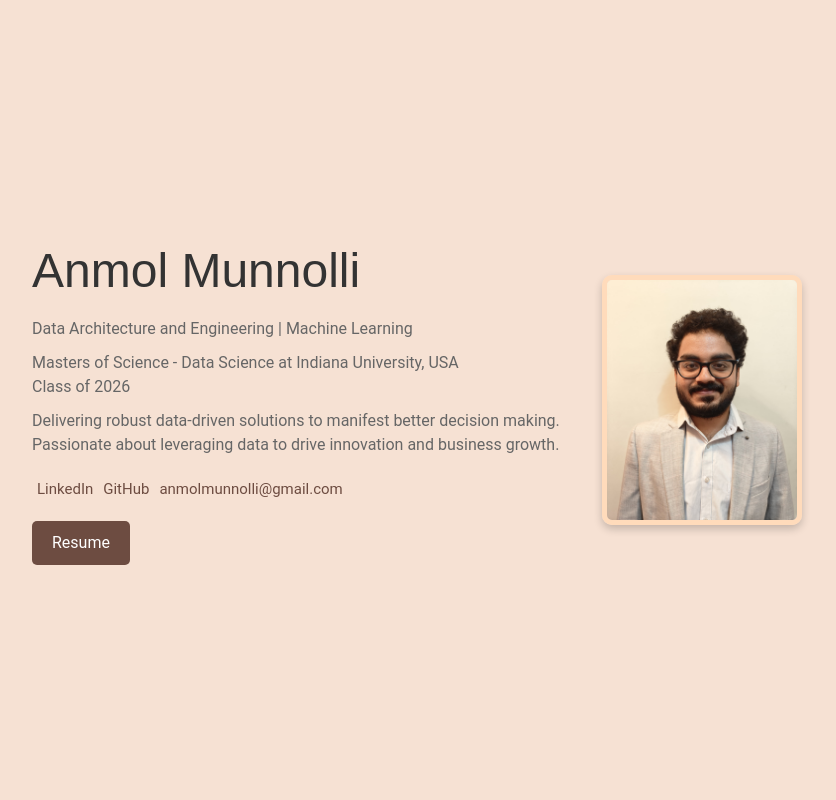
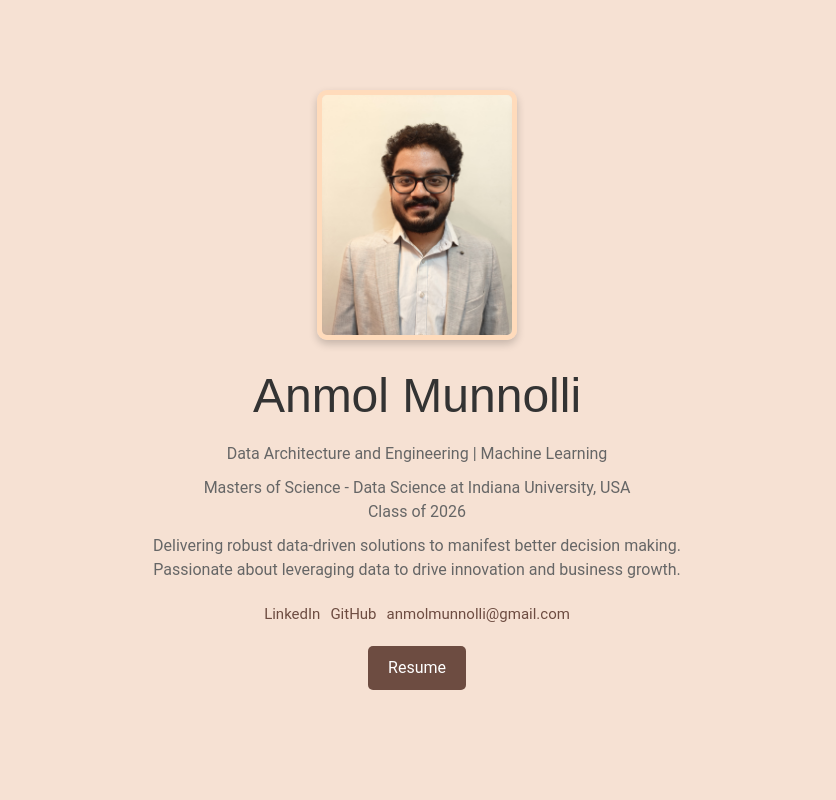
Before and after one commit to anmolmunnolli/anmolmunnolli.github.io, a React (Create React App) app: page / in a window 1280 px wide. Shown: the top 800 px of the page, without its empty margins (223-1059 px from the left). Built offline with nearby package versions, Linux system fonts and the light colour scheme.

Commit message:
making layout changes

```diff
--- a/package.json
+++ b/package.json
@@ -3,7 +3,6 @@
   "version": "0.1.0",
   "private": true,
   "homepage": "https://anmolmunnolli.github.io/",
-
   "dependencies": {
     "@react-three/drei": "^9.109.2",
     "@react-three/fiber": "^8.16.8",
--- a/src/App.js
+++ b/src/App.js
@@ -32,8 +32,8 @@ const LandingPage = styled.div`
 
 const HeaderContent = styled.div`
   display: flex;
-  flex-direction: row;
-  align-items: center;
+  flex-direction: column; /* Changed to column */
+  align-items: center; /* Center align items */
   justify-content: center;
   max-width: 1200px;
   width: 100%;
@@ -41,10 +41,11 @@ const HeaderContent = styled.div`
 `;
 
 const TextSection = styled.div`
-  flex: 1;
-  margin-right: 20px;
-  text-align: left;
-  max-width: 550px;
+  display: flex;
+  flex-direction: column;
+  align-items: center; /* Center align text */
+  text-align: center;
+  margin-bottom: 20px;
 `;
 
 const Name = styled.h1`
@@ -74,6 +75,7 @@ const ProfilePicture = styled.img`
   border-radius: 10px;
   border: 5px solid #FFDBBB;
   box-shadow: 0 4px 8px rgba(0, 0, 0, 0.2);
+  margin-bottom: 20px; /* Margin below picture */
 `;
 
 const HighlightIntro = styled.p`
@@ -117,38 +119,38 @@ const ResumeButton = styled.a`
 
 const MainContent = styled.div`
   display: flex;
-  flex: 1;
-  flex-direction: row;
+  flex-direction: column; /* Stack graph and info section */
   background: #f6e1d3;
-  padding: 10px; /* Padding on all sides */
+  padding: 10px;
   margin-top: -20px; /* Move content up */
   overflow: hidden;
-  @media (max-width: 768px) {
-    flex-direction: column;
+  @media (min-width: 768px) {
+    flex-direction: row; /* For larger screens, use row layout */
   }
 `;
 
-
-
 const GraphContainer = styled.div`
-  width: 30vw;
-  height: 80vh;
+  width: 100%;
+  height: 60vh; /* Adjust height as needed */
   position: relative;
-  margin-top: 0; /* Ensure no additional margin */
+  margin-bottom: 20px; /* Margin below graph */
+  @media (min-width: 768px) {
+    width: 30vw;
+    height: 80vh;
+    margin-bottom: 0; /* Remove margin on larger screens */
+  }
 `;
 
 const InfoContainer = styled.div`
-  width: 70vw;
-  min-height: 90vh; /* Increased minimum height */
-  padding: 10px; /* Padding */
+  width: 100%;
+  min-height: 40vh; /* Ensure minimum height */
+  padding: 10px;
   background-color: #f6e1d3;
   overflow-y: auto;
-  margin-top: 0; /* Ensure no additional margin */
-  @media (max-width: 768px) {
-    width: 100vw;
+  @media (min-width: 768px) {
+    width: 70vw;
   }
 `;
-
 
 const RotateInstruction = styled.p`
   position: absolute;
@@ -298,7 +300,6 @@ const sections = [
   }
   // Add more sections as needed
 ];
-
 function App() {
   const [selectedNode, setSelectedNode] = useState(null);
 
@@ -310,6 +311,7 @@ function App() {
       <GlobalStyle />
       <LandingPage>
         <HeaderContent>
+          <ProfilePicture src="/images/profile.jpeg" alt="Profile Picture" />
           <TextSection>
             <Name>Anmol Munnolli</Name>
             <IntroText>Data Architecture and Engineering | Machine Learning</IntroText>
@@ -323,7 +325,6 @@ function App() {
             </SocialLinks>
             <ResumeButton href="https://drive.google.com/file/d/1kiiGT8DzP3exYd46zBqFLnaafVYEQ3qW/view?usp=sharing" target="_blank" rel="noopener noreferrer">Resume</ResumeButton> {/* Resume Button */}
           </TextSection>
-          <ProfilePicture src="/images/profile.jpeg" alt="Profile Picture" />
         </HeaderContent>
       </LandingPage>
       <MainContent>
```
